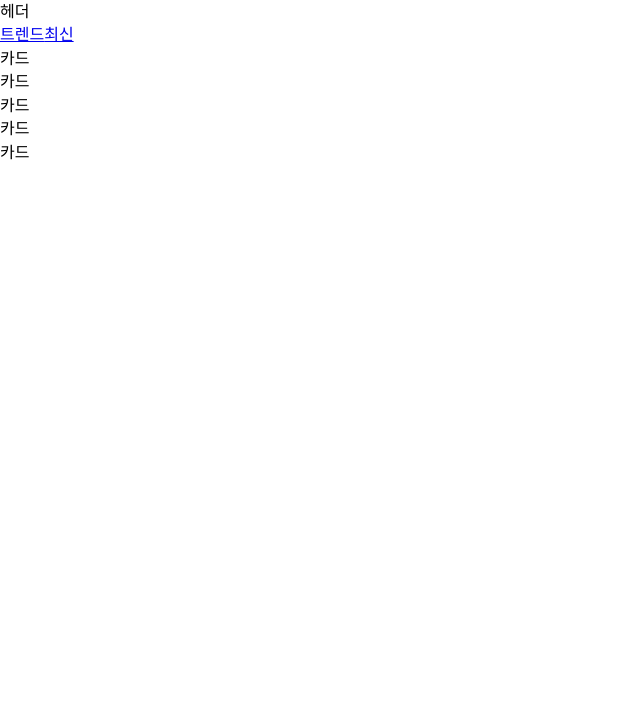
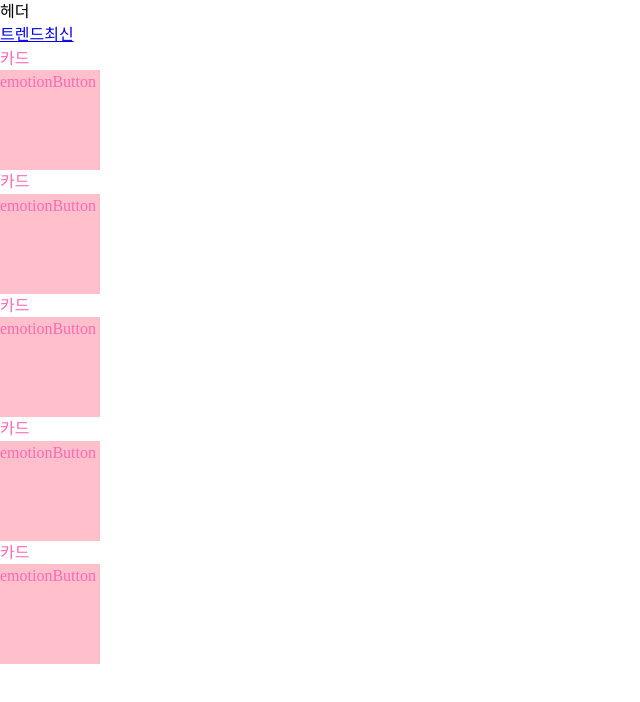
Before and after one commit to seung-ik/boblog, a React (Create React App) app in the folder front/: page / in a window 1280 px wide. Shown: the top 702 px of the page, without its empty margins (0-640 px from the left). Built offline with nearby package versions, Linux system fonts and the light colour scheme.

Commit message:
practice emotion css

```diff
--- a/front/package.json
+++ b/front/package.json
@@ -3,6 +3,7 @@
   "version": "0.1.0",
   "private": true,
   "dependencies": {
+    "@emotion/styled": "^11.3.0",
     "@loadable/component": "^5.14.1",
     "@testing-library/jest-dom": "^5.11.10",
     "@testing-library/react": "^11.2.6",
--- a/front/src/components/Card/index.tsx
+++ b/front/src/components/Card/index.tsx
@@ -1,9 +1,21 @@
+/** @jsxImportSource @emotion/react */
 import React from 'react'
+import {css} from '@emotion/react'
+import {Button} from './style'
+
+
 
 const Card = () => {
+
+  const style = css`
+    color : hotpink;
+  `
+
   return (
-    <div>
+
+    <div css={style}>
       카드
+      <Button>emotionButton</Button>
     </div>
   )
 }
--- /dev/null
+++ b/front/src/components/Card/style.tsx
@@ -0,0 +1,10 @@
+import styled from '@emotion/styled'
+
+export const Button = styled.div`
+width : 100px;
+height: 100px;
+background-color:pink;
+&:hover {
+  background-color:black;
+}
+`;
```
Also changed, not shown: 1 other file (tests, documents, lock files or other folders).
